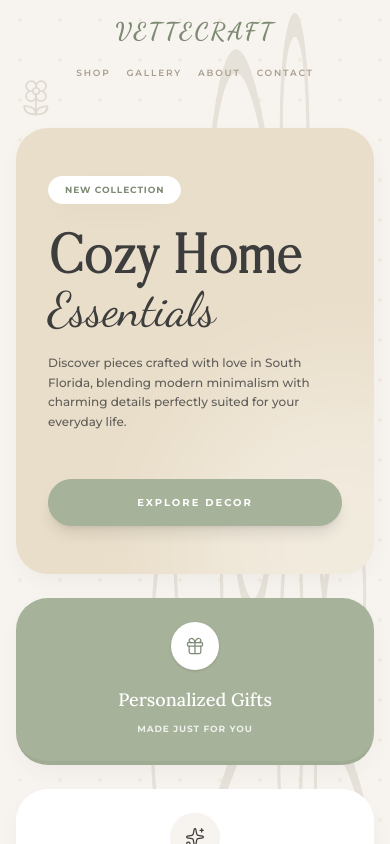
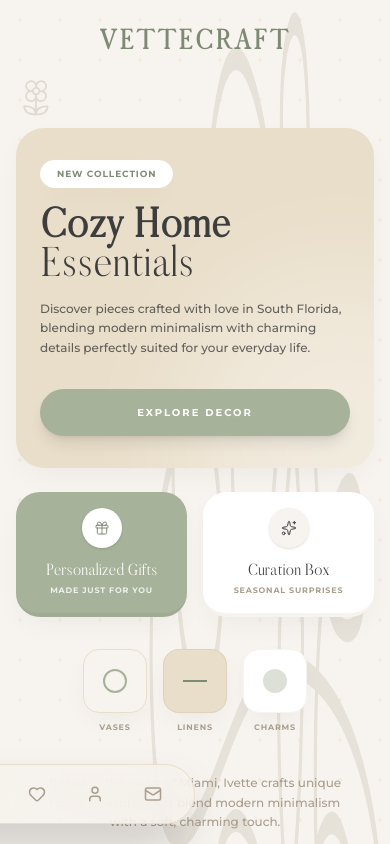
Before and after one commit to jonahsites/vettecraft, a React (Vite) app: page / in a window 390 px wide. Shown: the top 844 px of the page. Built offline with nearby package versions, Linux system fonts and the light colour scheme.

Commit message:
style: update navigation layout and typography
Refine navigation responsiveness and update font-adren styling consistency across components.

```diff
--- a/src/App.tsx
+++ b/src/App.tsx
@@ -121,7 +121,7 @@ export default function App() {
       </div>
 
       {/* Navigation */}
-      <nav className="absolute top-0 w-full p-4 sm:p-6 flex flex-col sm:flex-row justify-center sm:justify-between items-center z-50 max-w-7xl mx-auto left-0 right-0 gap-4 sm:gap-0">
+      <nav className="absolute top-0 w-full p-6 sm:p-6 flex flex-row justify-center sm:justify-between items-center z-50 max-w-7xl mx-auto left-0 right-0 gap-4 sm:gap-0">
         <motion.div
           initial={{ opacity: 0, y: -20 }}
           animate={{ opacity: 1, y: 0 }}
@@ -134,7 +134,7 @@ export default function App() {
           initial={{ opacity: 0, y: -20 }}
           animate={{ opacity: 1, y: 0 }}
           transition={{ delay: 0.1 }}
-          className="flex flex-wrap justify-center gap-4 sm:gap-8 text-[9px] sm:text-[11px] uppercase tracking-[0.2em] font-semibold text-brand-taupe"
+          className="hidden sm:flex flex-wrap justify-center gap-4 sm:gap-8 text-[9px] sm:text-[11px] uppercase tracking-[0.2em] font-semibold text-brand-taupe"
         >
           <li className={`hover:text-brand-olive transition-colors cursor-pointer ${activeTab === 'shop' ? 'text-brand-olive' : ''}`} onClick={() => scrollToSection('shop')}>Shop</li>
           <li className={`hover:text-brand-olive transition-colors cursor-pointer ${activeTab === 'gallery' ? 'text-brand-olive' : ''}`} onClick={() => scrollToSection('gallery')}>Gallery</li>
@@ -142,6 +142,45 @@ export default function App() {
           <li className={`hover:text-brand-olive transition-colors cursor-pointer ${activeTab === 'contact' ? 'text-brand-olive' : ''}`} onClick={() => scrollToSection('contact')}>Contact</li>
         </motion.ul>
       </nav>
+
+      {/* Modern fluid bottom navigation bar for mobile only */}
+      <motion.div
+        initial={{ y: 80, opacity: 0, x: "-50%" }}
+        animate={{ y: 0, opacity: 1, x: "-50%" }}
+        transition={{ delay: 0.3, duration: 0.5, ease: "easeOut" }}
+        className="fixed bottom-5 left-1/2 -translate-x-1/2 z-50 bg-[#F7F3EEDD]/90 backdrop-blur-lg rounded-full shadow-2xl border border-brand-beige px-6 py-3 flex sm:hidden items-center gap-6"
+      >
+        <button
+          onClick={() => scrollToSection('home')}
+          className={`flex flex-col items-center justify-center p-2 rounded-full transition-all duration-300 ${activeTab === 'home' ? 'text-brand-olive bg-white/80 scale-110 shadow-sm' : 'text-brand-taupe hover:text-brand-olive'}`}
+        >
+          <Home size={18} strokeWidth={2} />
+        </button>
+        <button
+          onClick={() => scrollToSection('shop')}
+          className={`flex flex-col items-center justify-center p-2 rounded-full transition-all duration-300 ${activeTab === 'shop' ? 'text-brand-olive bg-white/80 scale-110 shadow-sm' : 'text-brand-taupe hover:text-brand-olive'}`}
+        >
+          <Sparkles size={18} strokeWidth={2} />
+        </button>
+        <button
+          onClick={() => scrollToSection('gallery')}
+          className={`flex flex-col items-center justify-center p-2 rounded-full transition-all duration-300 ${activeTab === 'gallery' ? 'text-brand-olive bg-white/80 scale-110 shadow-sm' : 'text-brand-taupe hover:text-brand-olive'}`}
+        >
+          <Heart size={18} strokeWidth={2} />
+        </button>
+        <button
+          onClick={() => scrollToSection('about')}
+          className={`flex flex-col items-center justify-center p-2 rounded-full transition-all duration-300 ${activeTab === 'about' ? 'text-brand-olive bg-white/80 scale-110 shadow-sm' : 'text-brand-taupe hover:text-brand-olive'}`}
+        >
+          <User size={18} strokeWidth={2} />
+        </button>
+        <button
+          onClick={() => scrollToSection('contact')}
+          className={`flex flex-col items-center justify-center p-2 rounded-full transition-all duration-300 ${activeTab === 'contact' ? 'text-brand-olive bg-white/80 scale-110 shadow-sm' : 'text-brand-taupe hover:text-brand-olive'}`}
+        >
+          <Mail size={18} strokeWidth={2} />
+        </button>
+      </motion.div>
 
       {/* Enhanced Hero Section (Bento Grid) */}
       <section id="home" className="pt-32 sm:pt-40 md:pt-32 pb-12 sm:pb-16 px-4 sm:px-6 max-w-7xl mx-auto w-full relative z-10">
@@ -163,24 +202,24 @@ export default function App() {
             initial={{ opacity: 0, scale: 0.95 }}
             animate={{ opacity: 1, scale: 1 }}
             transition={{ duration: 0.8, ease: "easeOut" }}
-            className="flex-1 flex flex-col justify-between p-8 sm:p-10 md:p-14 bg-brand-beige rounded-[32px] sm:rounded-[48px] relative overflow-hidden soft-shadow"
+            className="flex-1 flex flex-col justify-between p-6 sm:p-10 md:p-14 bg-brand-beige rounded-[28px] sm:rounded-[48px] relative overflow-hidden soft-shadow"
           >
             <div className="z-10 bg-white/40 absolute -right-32 -bottom-32 w-80 sm:w-96 h-80 sm:h-96 rounded-full blur-3xl pointer-events-none"></div>
 
-            <div className="z-10 relative mt-4 sm:mt-0">
-              <span className="inline-block px-4 py-1.5 bg-white rounded-full text-[9px] sm:text-[10px] font-bold uppercase tracking-widest text-brand-olive mb-6 sm:mb-8 shadow-sm border border-white soft-shadow">
+            <div className="z-10 relative mt-2 sm:mt-0">
+              <span className="inline-block px-4 py-1.5 bg-white rounded-full text-[9px] sm:text-[10px] font-bold uppercase tracking-widest text-brand-olive mb-4 sm:mb-8 shadow-sm border border-white soft-shadow">
                 New Collection
               </span>
-              <h1 className="text-5xl sm:text-6xl md:text-8xl font-bold font-adren text-brand-charcoal leading-[1.1] mb-4 sm:mb-6">
+              <h1 className="text-4xl sm:text-6xl md:text-8xl font-bold font-adren text-brand-charcoal leading-[1.1] mb-4 sm:mb-6">
                 Cozy Home <br/>
-                <span className="font-script font-normal">Essentials</span>
+                <span className="font-adren font-normal">Essentials</span>
               </h1>
-              <p className="text-xs sm:text-sm text-brand-charcoal/80 max-w-sm mb-6 sm:mb-8 leading-relaxed font-medium">
+              <p className="text-xs sm:text-sm text-brand-charcoal/80 max-w-sm mb-4 sm:mb-8 leading-relaxed font-medium">
                 Discover pieces crafted with love in South Florida, blending modern minimalism with charming details perfectly suited for your everyday life.
               </p>
             </div>
 
-            <div className="z-10 relative mt-auto pt-6 sm:pt-8 pb-4 sm:pb-0 text-center sm:text-left">
+            <div className="z-10 relative mt-auto pt-4 sm:pt-8 pb-2 sm:pb-0 text-center sm:text-left">
               <button
                 onClick={() => scrollToSection('shop')}
                 className="w-full sm:w-auto px-8 py-4 bg-brand-sage text-white rounded-full text-[10px] font-bold uppercase tracking-[0.2em] hover:bg-brand-olive transition-all shadow-lg hover:shadow-xl hover:-translate-y-1 active:scale-95"
@@ -200,19 +239,19 @@ export default function App() {
             </div>
           </motion.div>
 
-          {/* Right Stacked Cards */}
-          <div className="w-full lg:w-80 flex flex-col sm:flex-row lg:flex-col gap-6">
+          {/* Right Stacked Cards - side-by-side on mobile, stacked on desktop */}
+          <div className="w-full lg:w-80 flex flex-row lg:flex-col gap-4 sm:gap-6">
             <motion.div
               initial={{ opacity: 0, x: 20 }}
               animate={{ opacity: 1, x: 0 }}
               transition={{ delay: 0.2, duration: 0.6 }}
-              className="flex-1 bg-brand-sage rounded-[32px] sm:rounded-[40px] p-6 sm:p-8 flex flex-col justify-center items-center text-center border-b-4 border-brand-olive/20 soft-shadow group hover:-translate-y-1 transition-transform cursor-pointer"
+              className="flex-1 bg-brand-sage rounded-[24px] sm:rounded-[40px] p-4 sm:p-8 flex flex-col justify-center items-center text-center border-b-4 border-brand-olive/20 soft-shadow group hover:-translate-y-1 transition-transform cursor-pointer"
             >
-              <div className="w-12 h-12 sm:w-14 sm:h-14 bg-white rounded-full flex items-center justify-center mb-4 sm:mb-5 group-hover:scale-110 transition-transform shadow-sm">
-                <Gift size={20} className="sm:w-[24px] sm:h-[24px] text-brand-olive" strokeWidth={1.5} />
+              <div className="w-10 h-10 sm:w-14 sm:h-14 bg-white rounded-full flex items-center justify-center mb-3 sm:mb-5 group-hover:scale-110 transition-transform shadow-sm">
+                <Gift size={16} className="sm:w-[24px] sm:h-[24px] text-brand-olive" strokeWidth={1.5} />
               </div>
-              <h3 className="text-lg sm:text-xl font-medium font-serif text-white">Personalized Gifts</h3>
-              <p className="text-[9px] sm:text-[10px] mt-2 text-white/80 px-2 sm:px-4 font-bold uppercase tracking-widest leading-relaxed">Made just for you</p>
+              <h3 className="text-sm sm:text-xl font-medium font-adren text-white">Personalized Gifts</h3>
+              <p className="text-[8px] sm:text-[10px] mt-1 sm:mt-2 text-white/80 px-1 sm:px-4 font-bold uppercase tracking-widest leading-relaxed">Made just for you</p>
             </motion.div>
 
             <motion.div
@@ -220,13 +259,13 @@ export default function App() {
               animate={{ opacity: 1, x: 0 }}
               transition={{ delay: 0.4, duration: 0.6 }}
               onClick={() => scrollToSection('shop')}
-              className="flex-1 bg-white rounded-[32px] sm:rounded-[40px] p-6 sm:p-8 flex flex-col justify-center items-center text-center border-b-4 border-brand-cream soft-shadow group hover:-translate-y-1 transition-transform cursor-pointer"
+              className="flex-1 bg-white rounded-[24px] sm:rounded-[40px] p-4 sm:p-8 flex flex-col justify-center items-center text-center border-b-4 border-brand-cream soft-shadow group hover:-translate-y-1 transition-transform cursor-pointer"
             >
-              <div className="w-12 h-12 sm:w-14 sm:h-14 bg-brand-cream rounded-full flex items-center justify-center mb-4 sm:mb-5 group-hover:scale-110 transition-transform shadow-sm">
-                <Sparkles size={20} className="sm:w-[24px] sm:h-[24px] text-brand-charcoal" strokeWidth={1.5} />
+              <div className="w-10 h-10 sm:w-14 sm:h-14 bg-brand-cream rounded-full flex items-center justify-center mb-3 sm:mb-5 group-hover:scale-110 transition-transform shadow-sm">
+                <Sparkles size={16} className="sm:w-[24px] sm:h-[24px] text-brand-charcoal" strokeWidth={1.5} />
               </div>
-              <h3 className="text-lg sm:text-xl font-medium font-serif text-brand-charcoal">Curation Box</h3>
-              <p className="text-[9px] sm:text-[10px] mt-2 text-brand-taupe px-2 sm:px-4 font-bold uppercase tracking-widest leading-relaxed">Seasonal Surprises</p>
+              <h3 className="text-sm sm:text-xl font-medium font-adren text-brand-charcoal">Curation Box</h3>
+              <p className="text-[8px] sm:text-[10px] mt-1 sm:mt-2 text-brand-taupe px-1 sm:px-4 font-bold uppercase tracking-widest leading-relaxed">Seasonal Surprises</p>
             </motion.div>
           </div>
         </div>
@@ -297,7 +336,7 @@ export default function App() {
                   <div className={`w-12 h-12 sm:w-14 sm:h-14 rounded-full bg-white flex items-center justify-center mb-6 shadow-sm group-hover:scale-110 transition-transform duration-300 ${service.textColor}`}>
                     <Icon size={20} className="sm:w-[24px] sm:h-[24px]" strokeWidth={1.5} />
                   </div>
-                  <h3 className={`text-lg sm:text-xl font-medium font-serif ${service.textColor}`}>{service.title}</h3>
+                  <h3 className={`text-lg sm:text-xl font-medium font-adren ${service.textColor}`}>{service.title}</h3>
                   <p className={`text-[10px] sm:text-[11px] uppercase tracking-wider mt-3 ${service.subTextColor} px-2 leading-relaxed font-bold`}>
                     {service.description}
                   </p>
@@ -454,7 +493,7 @@ export default function App() {
       </section>
 
       {/* Footer */}
-      <footer className="py-8 px-4 sm:px-16 flex flex-col md:flex-row justify-between border-t border-brand-beige/50 items-center text-[8px] sm:text-[9px] uppercase tracking-[0.2em] font-bold text-brand-taupe gap-6 md:gap-0 relative z-10 w-full overflow-hidden text-center sm:text-left">
+      <footer className="py-8 pb-28 sm:pb-8 px-4 sm:px-16 flex flex-col md:flex-row justify-between border-t border-brand-beige/50 items-center text-[8px] sm:text-[9px] uppercase tracking-[0.2em] font-bold text-brand-taupe gap-6 md:gap-0 relative z-10 w-full overflow-hidden text-center sm:text-left">
         <span className="flex-1 w-full text-center md:text-left break-words">© {new Date().getFullYear()} Vettecraft By Ivette</span>
 
         <div className="flex items-center gap-2 sm:gap-4 text-center justify-center flex-1 whitespace-nowrap">
--- a/src/components/ui/custom-wood-sign.tsx
+++ b/src/components/ui/custom-wood-sign.tsx
@@ -104,7 +104,7 @@ export function CustomWoodSign() {
                 <div className="w-16 h-16 bg-white rounded-full flex items-center justify-center text-brand-olive mb-4 soft-shadow">
                   <Check size={32} />
                 </div>
-                <h3 className="font-serif font-bold text-4xl text-brand-charcoal mb-2">Request Sent!</h3>
+                <h3 className="font-adren font-bold text-4xl text-brand-charcoal mb-2">Request Sent!</h3>
                 <p className="text-sm text-brand-taupe">We've received your custom design request. We'll be in touch via email soon with a final proof.</p>
               </motion.div>
             )}
--- a/src/fonts.css
+++ b/src/fonts.css
@@ -5,3 +5,7 @@
   font-style: normal;
   font-display: swap;
 }
+
+.font-adren {
+  font-family: 'Adren', "Charter", "Lora", serif !important;
+}
--- a/src/index.css
+++ b/src/index.css
@@ -24,7 +24,6 @@ body {
 }
 
 .gold-gradient-text {
-  font-family: var(--font-script);
   color: var(--color-brand-olive);
   font-style: normal;
   display: inline-block;
```
